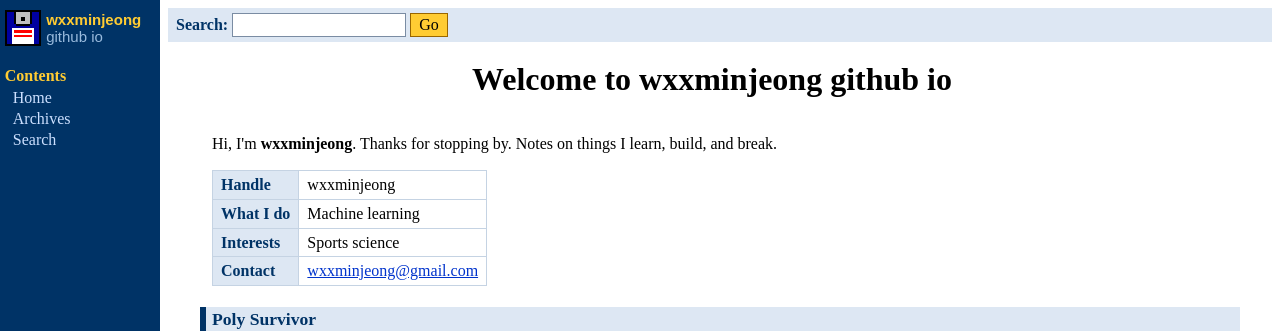
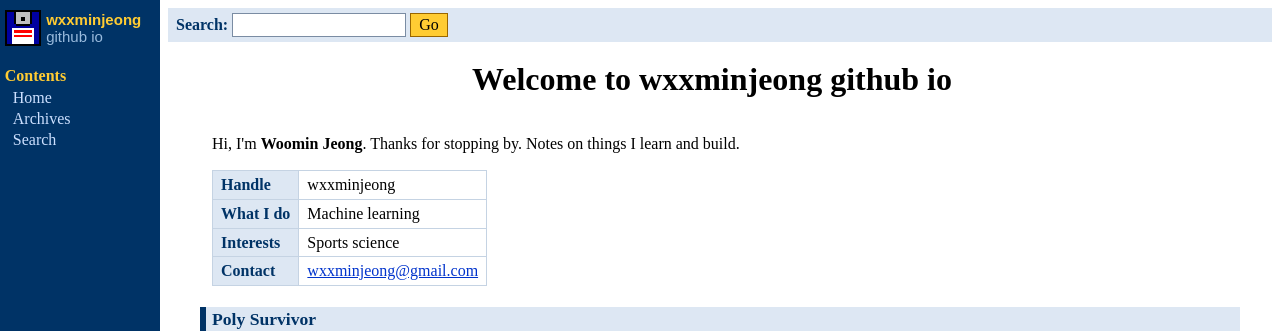
Before and after one commit to wxxminjeong/wxxminjeong.github.io, a Jekyll site: the page built from index.html, in a window 1280 px wide. Shown: the top 331 px of the page. Built offline with Jekyll 4.4.1, drawn with Linux system fonts in a browser that asks for light colours.

Commit message:
Use the real name in the intro and drop "break"
The front page now says "Hi, I'm Woomin Jeong." and the site
description reads "Notes on things I learn and build."

Co-Authored-By: Claude Opus 5.5 <noreply@anthropic.com>
Claude-Session: https://claude.ai/code/session_01RuTpTZjHqmqvmhKrHAEBWS

```diff
--- a/_config.yml
+++ b/_config.yml
@@ -4,7 +4,7 @@
 # ==========================================================
 
 title: wxxminjeong github io
-description: Notes on things I learn, build, and break.
+description: Notes on things I learn and build.
 author: wxxminjeong
 github_username: wxxminjeong
 url: https://wxxminjeong.github.io
--- a/index.html
+++ b/index.html
@@ -6,7 +6,7 @@ layout: default
 </div>
 <div class="ArticleText" id="content">
 <div class="BlurbListing">
-<p style="margin-top: 0">Hi, I'm <b>{{ site.author }}</b>. Thanks for stopping by.
+<p style="margin-top: 0">Hi, I'm <b>Woomin Jeong</b>. Thanks for stopping by.
 {{ site.description }}
 <table class="profile">
 <tr><th>Handle</th><td>{{ site.author }}</td></tr>
```
